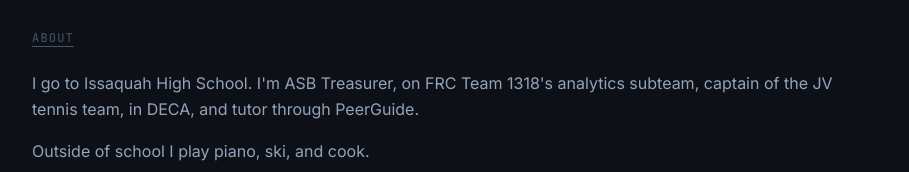
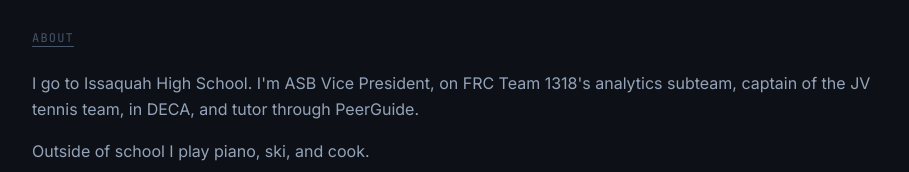
Before and after one commit to misrash27/personal-website, a React (Vite) app: page / in a window 1280 px wide. Shown: the part 391-563 px from the top of the page, without its empty margins (184-1093 px from the left). Built offline with nearby package versions, Linux system fonts and the light colour scheme.

Commit message:
Update ASB role to Vice President in about

```diff
--- a/src/components/AboutMe.jsx
+++ b/src/components/AboutMe.jsx
@@ -39,7 +39,7 @@ export default function AboutMe() {
       <section className="mb-20">
         <SectionLabel>About</SectionLabel>
         <p className="text-slate-400 leading-relaxed mb-4">
-          I go to Issaquah High School. I'm ASB Treasurer, on FRC Team 1318's analytics subteam,
+          I go to Issaquah High School. I'm ASB Vice President, on FRC Team 1318's analytics subteam,
           captain of the JV tennis team, in DECA, and tutor through PeerGuide.
         </p>
         <p className="text-slate-400 leading-relaxed">
```
